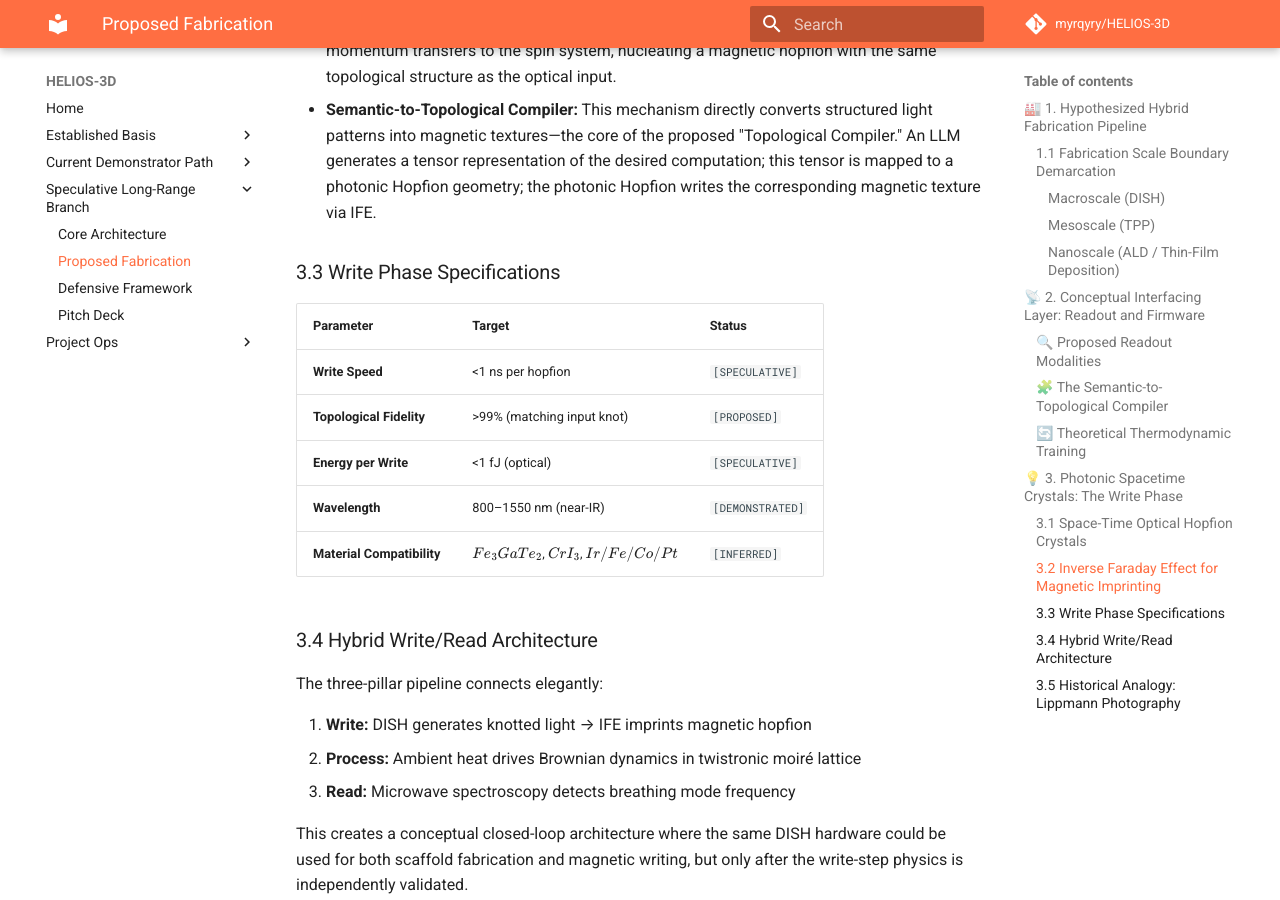
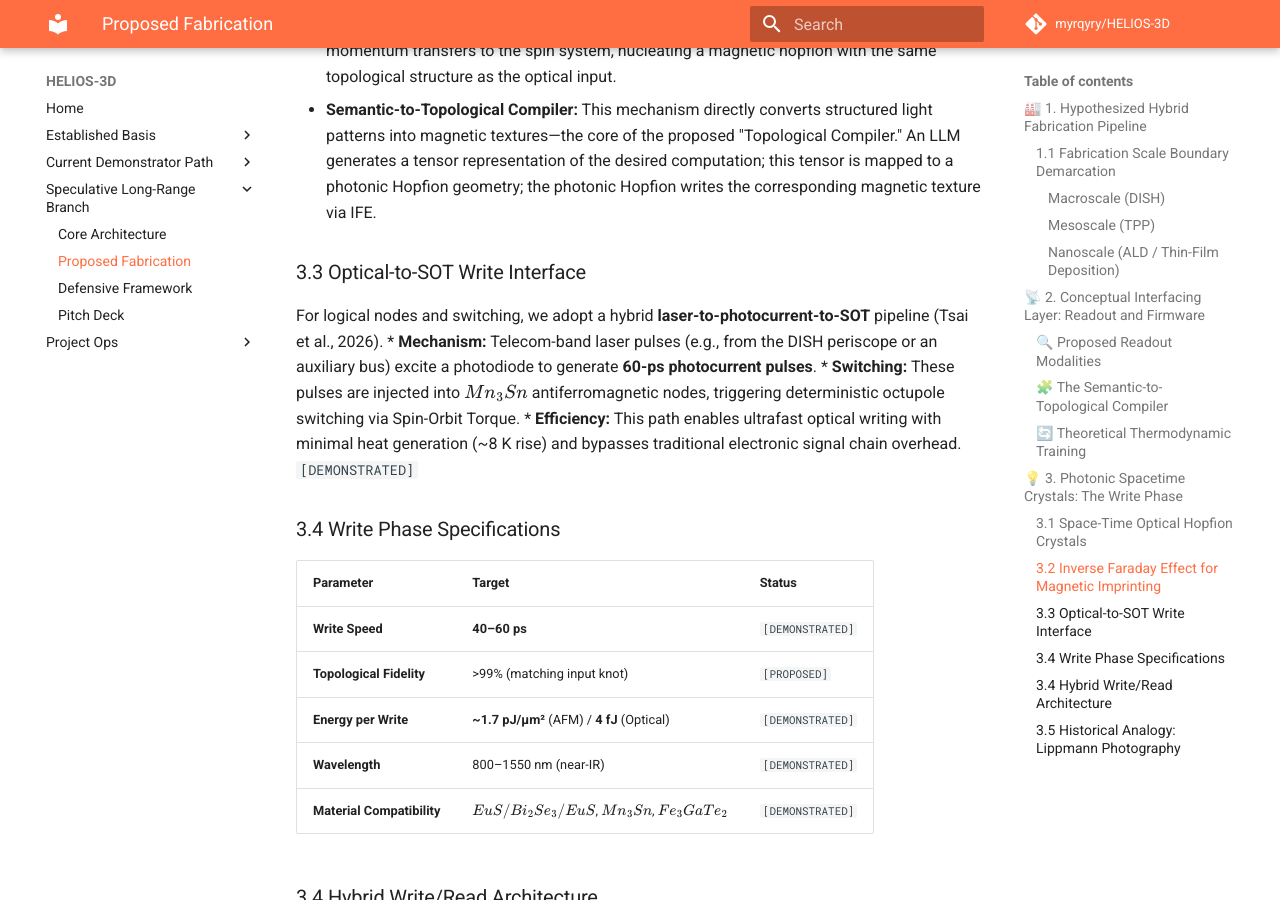
Before and after one commit to myrqyry/HELIOS-3D, an MkDocs documentation site: the page built from docs/PROPOSED_FABRICATION_PATH_AND_CONTROL.md, in a window 1280 px wide and 900 px high, scrolled down 4587 px. Built offline with MkDocs 1.6.1 and Material for MkDocs 9.7.7, drawn with Linux system fonts in a browser that asks for light colours; comment, search, counter and statistics services are not loaded.

Commit message:
docs: integrate optical-to-SOT write interface and establish picosecond/pJ performance floor (Tsai et al., 2026)

```diff
--- a/docs/PROPOSED_FABRICATION_PATH_AND_CONTROL.md
+++ b/docs/PROPOSED_FABRICATION_PATH_AND_CONTROL.md
@@ -92,15 +92,21 @@ When circularly polarized light interacts with a magnetic material, it induces a
 *   **Knotted Light → Magnetic Hopfion:** A photonic Hopfion (knotted electromagnetic field) carries angular momentum. When incident on the ferromagnetic substrate, this angular momentum transfers to the spin system, nucleating a magnetic hopfion with the same topological structure as the optical input.
 *   **Semantic-to-Topological Compiler:** This mechanism directly converts structured light patterns into magnetic textures—the core of the proposed "Topological Compiler." An LLM generates a tensor representation of the desired computation; this tensor is mapped to a photonic Hopfion geometry; the photonic Hopfion writes the corresponding magnetic texture via IFE.
 
-### 3.3 Write Phase Specifications
+### 3.3 Optical-to-SOT Write Interface
+For logical nodes and switching, we adopt a hybrid **laser-to-photocurrent-to-SOT** pipeline (Tsai et al., 2026).
+*   **Mechanism:** Telecom-band laser pulses (e.g., from the DISH periscope or an auxiliary bus) excite a photodiode to generate **60-ps photocurrent pulses**.
+*   **Switching:** These pulses are injected into $Mn_3Sn$ antiferromagnetic nodes, triggering deterministic octupole switching via Spin-Orbit Torque.
+*   **Efficiency:** This path enables ultrafast optical writing with minimal heat generation (~8 K rise) and bypasses traditional electronic signal chain overhead. `[DEMONSTRATED]`
+
+### 3.4 Write Phase Specifications
 
 | Parameter | Target | Status |
 | :--- | :--- | :--- |
-| **Write Speed** | <1 ns per hopfion | `[SPECULATIVE]` |
+| **Write Speed** | **40–60 ps** | `[DEMONSTRATED]` |
 | **Topological Fidelity** | >99% (matching input knot) | `[PROPOSED]` |
-| **Energy per Write** | <1 fJ (optical) | `[SPECULATIVE]` |
+| **Energy per Write** | **~1.7 pJ/µm²** (AFM) / **4 fJ** (Optical) | `[DEMONSTRATED]` |
 | **Wavelength** | 800–1550 nm (near-IR) | `[DEMONSTRATED]` |
-| **Material Compatibility** | $Fe_3GaTe_2$, $CrI_3$, $Ir/Fe/Co/Pt$ | `[INFERRED]` |
+| **Material Compatibility** | $EuS/Bi_2Se_3/EuS$, $Mn_3Sn$, $Fe_3GaTe_2$ | `[DEMONSTRATED]` |
 
 ### 3.4 Hybrid Write/Read Architecture
 
```
Also changed, not shown: docs/CLAIMS_MATRIX.md (+2 -0 lines), docs/LITERATURE_REVIEW.md (+2 -1 lines).
